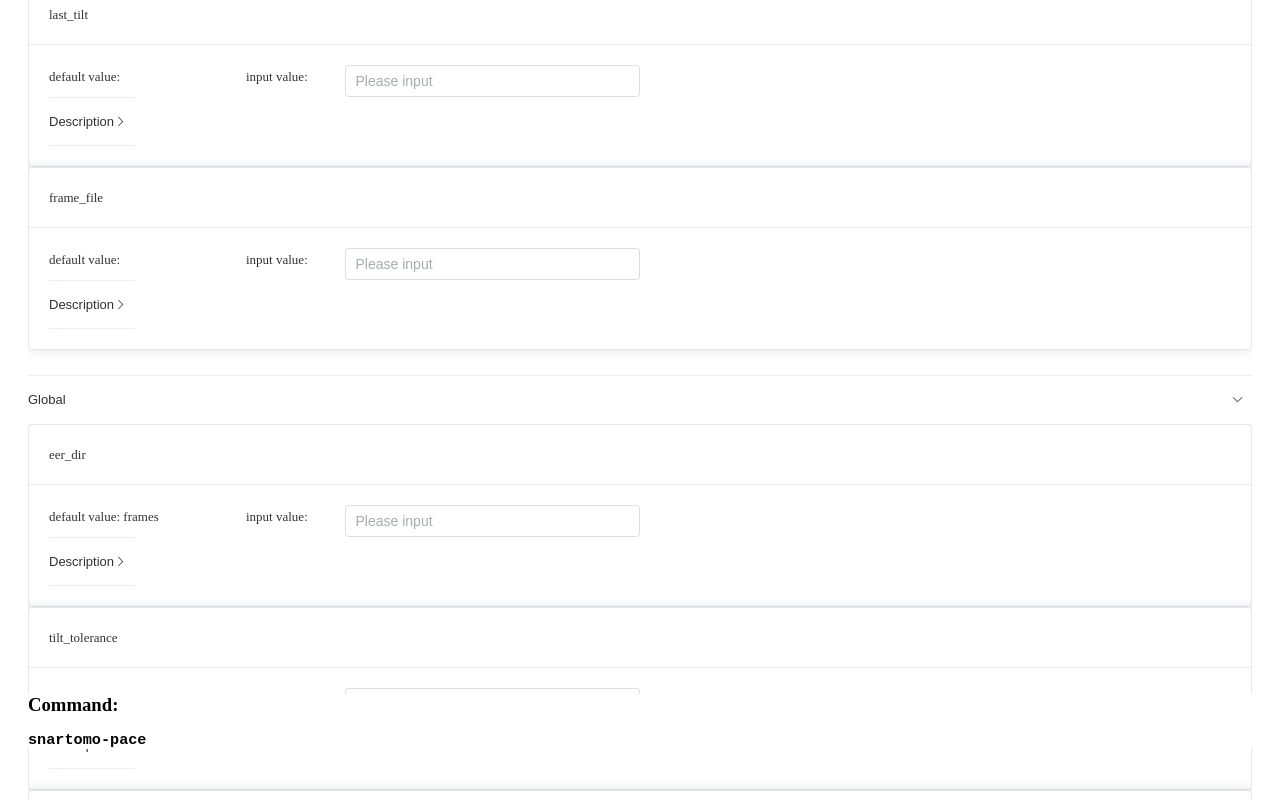
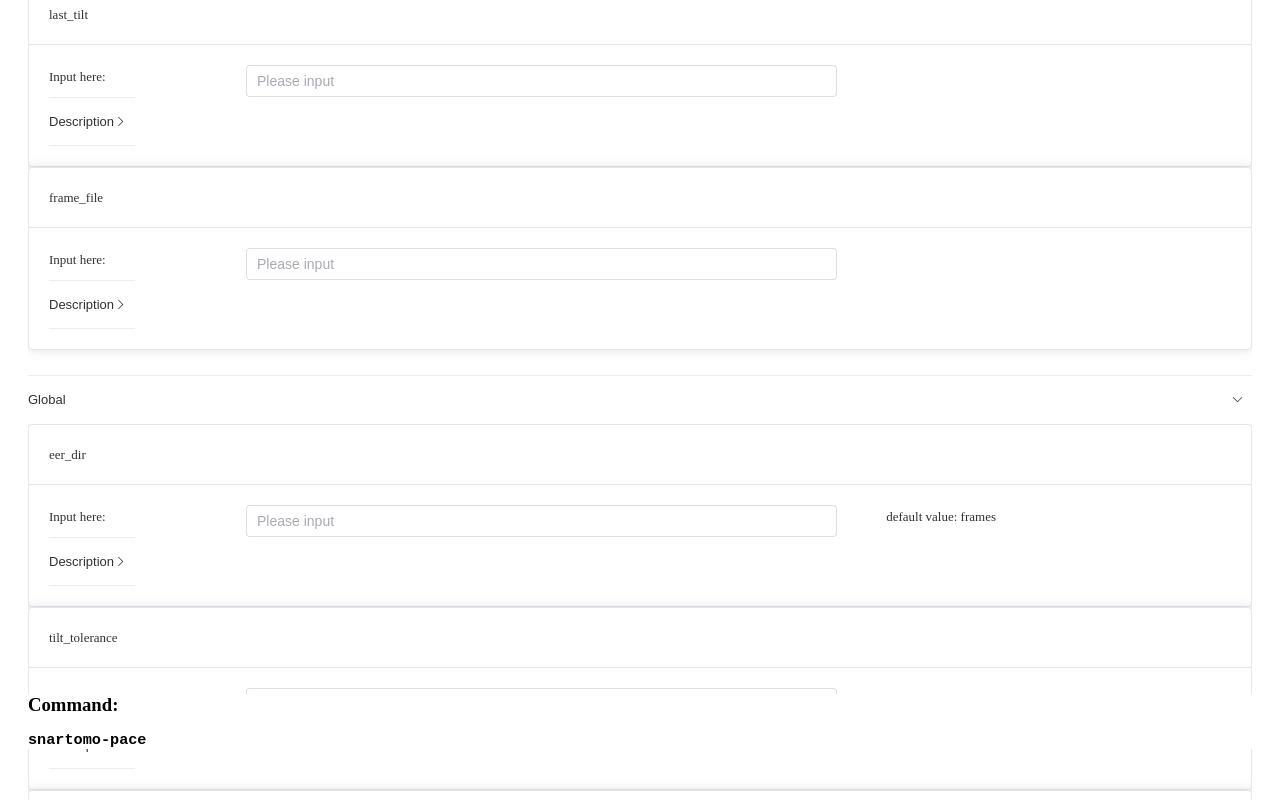
Before and after one commit to rubenlab/snartomo-gui, a Vue app: page / in a window 1280 px wide. Both pictures are taken after a click on the button "Global". Shown: the part 519-1319 px from the top of the page. Built offline with nearby package versions, Linux system fonts and the light colour scheme.

Commit message:
Fix layout width.

```diff
--- a/src/components/CommandExplainer/CommandExplainer.vue
+++ b/src/components/CommandExplainer/CommandExplainer.vue
@@ -55,11 +55,8 @@ const setCollapse = (key: string, arr: Array<string>) => {
           </div>
         </template>
         <el-row>
-          <el-col :md="4" :sm="12"
-            >default value: {{ argument.default }}</el-col
-          >
-          <el-col :md="2" :sm="3">input value:</el-col>
-          <el-col :md="6" :sm="9">
+          <el-col :md="4" :sm="6">Input here:</el-col>
+          <el-col :md="12" :sm="18">
             <el-input
               :label="argument.name"
               v-model="map[argument.name]"
@@ -69,6 +66,10 @@ const setCollapse = (key: string, arr: Array<string>) => {
             >
             </el-input>
           </el-col>
+          <el-col v-if="!!argument.default" :md="1" :sm="0"></el-col>
+          <el-col v-if="!!argument.default" :md="7" :sm="24"
+            >default value: {{ argument.default }}</el-col
+          >
         </el-row>
         <el-row>
           <el-collapse
```
Also changed, not shown: 6 other files (tests, documents, lock files or other folders).
